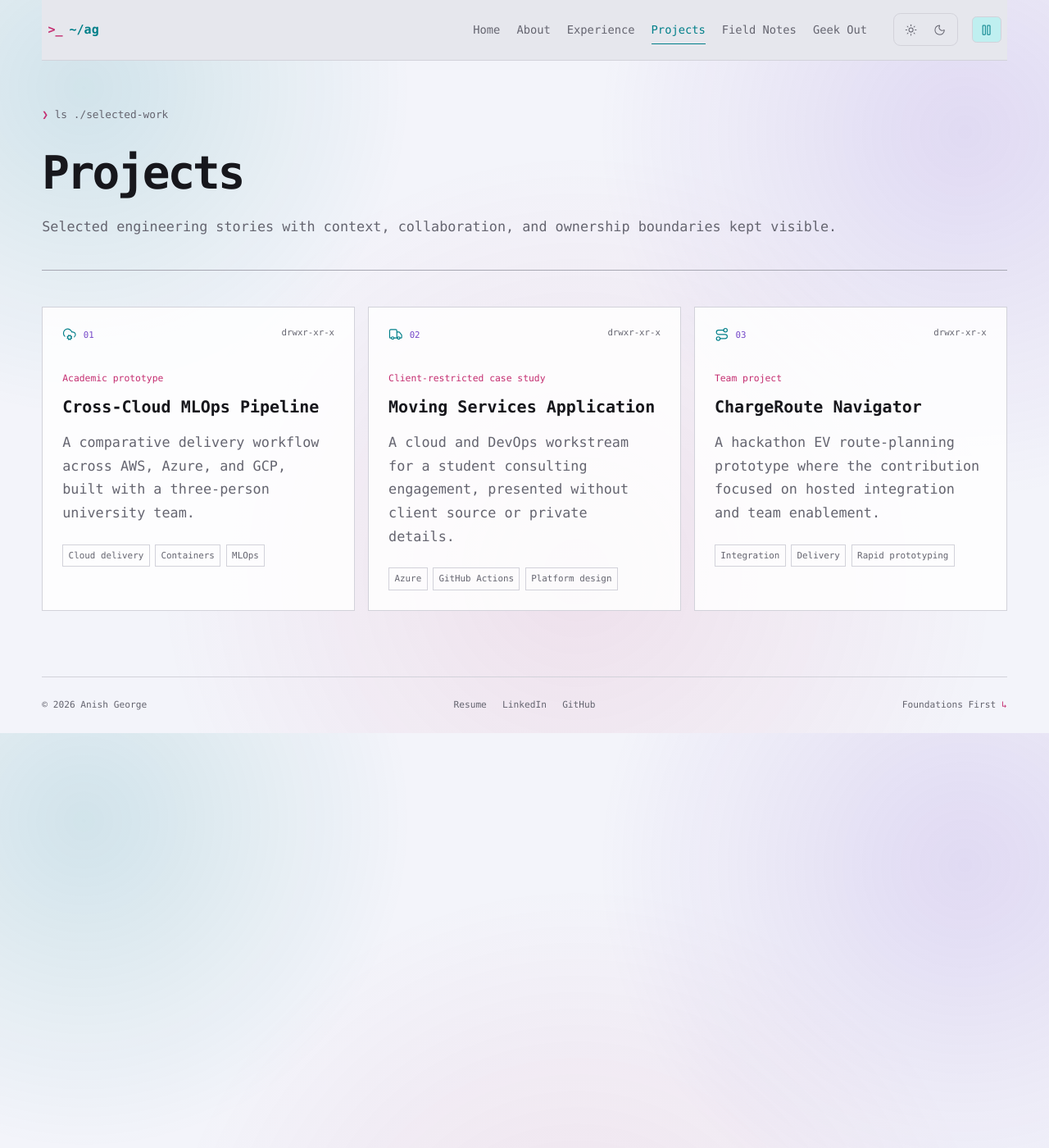
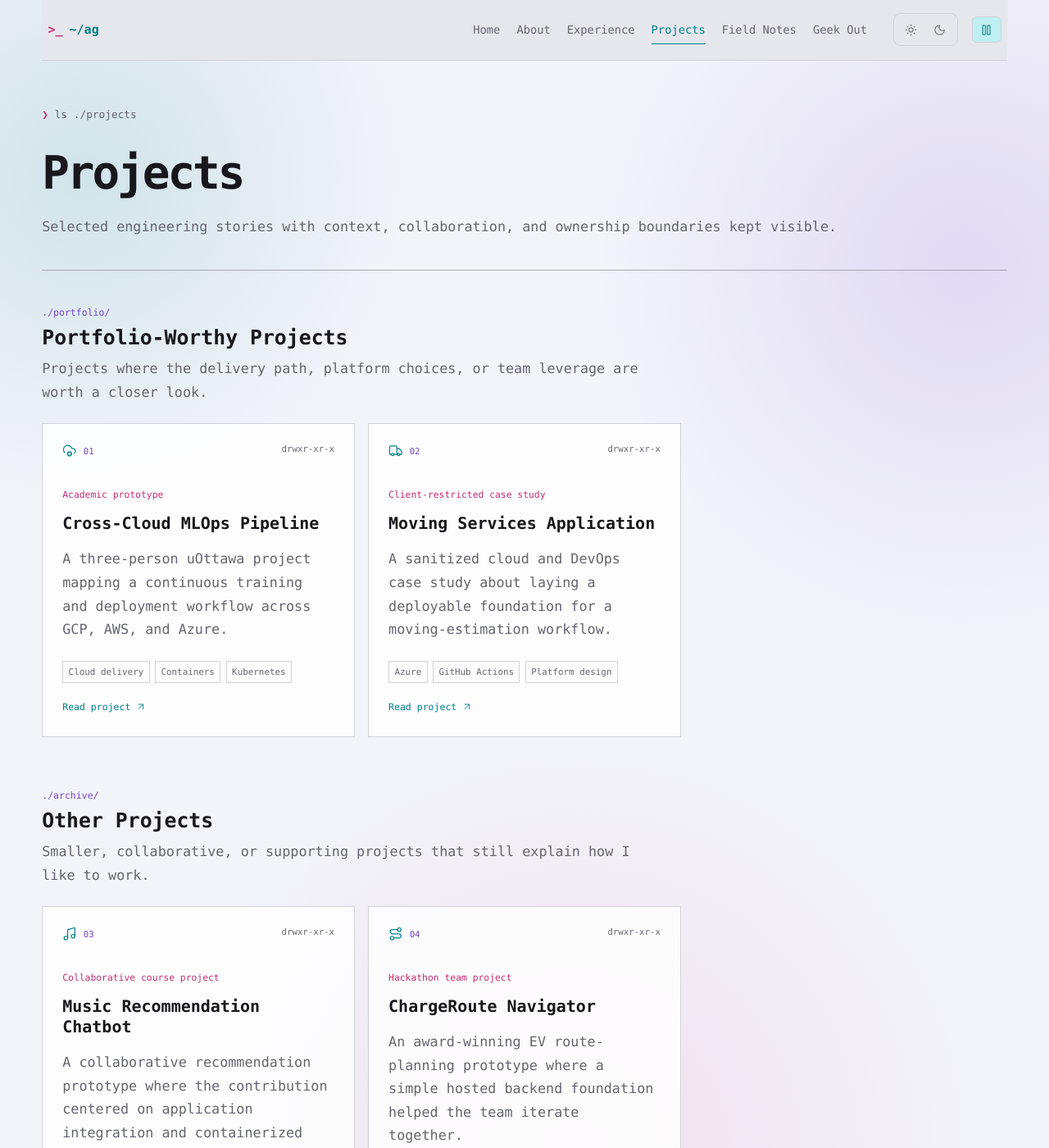
Before and after one commit to ANISHG-26/ANISHG-26.github.io, a Jekyll site: the page built from projects.html, in a window 1280 px wide and 1400 px high. Shown: the whole window at 82% size. Built offline with Jekyll 4.4.1, drawn with Linux system fonts in a browser that asks for light colours; nearby versions of some CDN libraries; some of the changed text lies outside the part shown.

Commit message:
feat: add linked project detail pages

```diff
--- a/_config.yml
+++ b/_config.yml
@@ -6,6 +6,11 @@
 baseurl: ""
 lang: en-CA
 timezone: America/Toronto
+
+collections:
+  projects:
+    output: true
+    permalink: /projects/:name/
 
 markdown: kramdown
 permalink: pretty
--- a/_data/projects.yml
+++ b/_data/projects.yml
@@ -1,35 +1,35 @@
 - index: "01"
+  section: portfolio
   icon: cloud-cog
   status: Academic prototype
   title: Cross-Cloud MLOps Pipeline
-  description: >-
-    A comparative delivery workflow across AWS, Azure, and GCP, built with a
-    three-person university team.
-  tags:
-    - Cloud delivery
-    - Containers
-    - MLOps
+  url: /projects/cross-cloud-mlops-pipeline/
+  description: A three-person uOttawa project mapping a continuous training and deployment workflow across GCP, AWS, and Azure.
+  tags: [Cloud delivery, Containers, Kubernetes]
 
 - index: "02"
+  section: portfolio
   icon: truck
   status: Client-restricted case study
   title: Moving Services Application
-  description: >-
-    A cloud and DevOps workstream for a student consulting engagement,
-    presented without client source or private details.
-  tags:
-    - Azure
-    - GitHub Actions
-    - Platform design
+  url: /projects/moving-services-application/
+  description: A sanitized cloud and DevOps case study about laying a deployable foundation for a moving-estimation workflow.
+  tags: [Azure, GitHub Actions, Platform design]
 
 - index: "03"
+  section: other
+  icon: music
+  status: Collaborative course project
+  title: Music Recommendation Chatbot
+  url: /projects/music-recommendation-chatbot/
+  description: A collaborative recommendation prototype where the contribution centered on application integration and containerized cloud delivery.
+  tags: [Integration, Containers, GCP]
+
+- index: "04"
+  section: other
   icon: route
-  status: Team project
+  status: Hackathon team project
   title: ChargeRoute Navigator
-  description: >-
-    A hackathon EV route-planning prototype where the contribution focused on
-    hosted integration and team enablement.
-  tags:
-    - Integration
-    - Delivery
-    - Rapid prototyping
+  url: /projects/chargeroute-navigator/
+  description: An award-winning EV route-planning prototype where a simple hosted backend foundation helped the team iterate together.
+  tags: [Deployment, Enablement, Rapid prototyping]
--- a/_layouts/post.html
+++ b/_layouts/post.html
@@ -17,7 +17,7 @@
   <article class="post-content reveal">
     {{ content }}
   </article>
-  <a class="back-link post-back" href="{{ '/field-notes/' | relative_url }}"><i data-lucide="arrow-left" aria-hidden="true"></i> All Field Notes</a>
+  <a class="back-link post-back" href="{% if page.collection == 'projects' %}{{ '/projects/' | relative_url }}{% else %}{{ '/field-notes/' | relative_url }}{% endif %}"><i data-lucide="arrow-left" aria-hidden="true"></i> {% if page.collection == 'projects' %}All Projects{% else %}All Field Notes{% endif %}</a>
 </main>
 
 {% include site-footer.html %}
--- /dev/null
+++ b/_projects/chargeroute-navigator.md
@@ -0,0 +1,20 @@
+---
+layout: project
+title: ChargeRoute Navigator
+status: Hackathon team project
+context: uOttaHack 6 · 2024
+---
+
+## The project
+
+A four-person hackathon team built an EV route-planning prototype under tight time constraints and with limited free charging-station data. The team won the Ford EV challenge.
+
+## My contribution
+
+I found a public Canadian charging-station source, validated the full stack locally, created the backend Dockerfile, connected the repository to Heroku, and authored the Procfile used for the hosted backend. The stable URL gave the frontend developer a shared integration point without requiring a local backend setup. I also supported the final presentation.
+
+## What stayed with me
+
+The hosting itself was technically simple. Its value was in reducing dependency friction and creating leverage for the rest of the team to iterate.
+
+> This was a team award and a collaborative product. I am not claiming ownership of the Django backend, React frontend, or a custom CI/CD pipeline.
--- /dev/null
+++ b/_projects/cross-cloud-mlops-pipeline.md
@@ -0,0 +1,20 @@
+---
+layout: project
+title: Cross-Cloud MLOps Pipeline
+status: Academic prototype
+context: uOttawa · 2023
+---
+
+## The project
+
+A three-person university project exploring how the same continuous training and deployment intent changes across GCP, AWS, and Azure. An image-classifier workflow served as the test vehicle; the engineering focus was the delivery system around it.
+
+## My contribution
+
+I led the team and owned the primary cross-cloud workflow implementation, including provider-specific data, training, artifact, container, registry/build, Kubernetes, and endpoint-test flows. SonarQube and Snyk were added late in the project.
+
+## What stayed with me
+
+The same engineering intent can be expressed through very different provider primitives. The important lesson was not that one cloud “won,” but that the delivery pattern could be discovered, transferred, and adapted.
+
+> This was an educational prototype, not production MLOps ownership. The project was collaborative, and the model was a test vehicle rather than the core innovation.
--- /dev/null
+++ b/_projects/moving-services-application.md
@@ -0,0 +1,20 @@
+---
+layout: project
+title: Moving Services Application
+status: Client-restricted case study
+context: uOttawa industry-internship course · 2023
+---
+
+## The project
+
+A student team worked with a real client on a moving-estimation workflow. The broader product vision was larger than the term allowed; the useful outcome was a working, deployable foundation with clear remaining scope.
+
+## My contribution
+
+As the cloud engineer, I mapped requirements to cloud services, evaluated the architecture, and recommended Azure for cost and compatibility with the client’s environment. The foundation included Static Web Apps, App Service, Azure Maps, Cosmos DB, Container Registry, a containerized Java/Spring Boot backend, and a GitHub Actions delivery path.
+
+## What stayed with me
+
+Requirements, cost sensitivity, architecture, and delivery are connected. Expectation-setting and scope sequencing matter just as much as the implementation.
+
+> This is a sanitized case study. Client source, repository links, credentials, and private implementation details are intentionally not included.
--- /dev/null
+++ b/_projects/music-recommendation-chatbot.md
@@ -0,0 +1,20 @@
+---
+layout: project
+title: Music Recommendation Chatbot
+status: Collaborative course project
+context: uOttawa · 2023
+---
+
+## The project
+
+A collaborative music-recommendation prototype combining song features with a conversational interface. The team explored the problem through shared ML, application, and integration work.
+
+## My contribution
+
+My contribution included participation in the ML workflow, application/API assistance, and containerized cloud deployment and integration in a personal GCP environment.
+
+## What stayed with me
+
+Packaging, deployment, and connecting components felt more energizing than model theory alone. Music also remained a meaningful domain for technical exploration.
+
+> This was a collaborative project. I am not presenting sole model ownership or ownership of every connected component.
--- a/assets/css/portfolio.css
+++ b/assets/css/portfolio.css
@@ -167,6 +167,19 @@
 .principle-card > span, .geek-card > span { display: block; margin-bottom: 1.8rem; font: .75rem var(--font-code); }
 .principle-card h3 { font-size: 1.2rem; }
 .principle-card p, .project-card p, .geek-card p { color: var(--muted-foreground); margin-bottom: 0; }
+.projects-section { padding-bottom: 3.2rem; }
+.projects-section + .projects-section { padding-top: .8rem; }
+.section-heading { margin-bottom: 1.5rem; }
+.section-heading h2 { margin-bottom: .45rem; font-size: 1.55rem; }
+.section-heading > p:last-child { max-width: 46rem; margin: 0; color: var(--muted-foreground); }
+.section-kicker { margin: 0 0 .55rem; color: var(--purple); font: .72rem var(--font-code); }
+.project-card { display: block; color: inherit; text-decoration: none; transition: border-color .2s, background .2s, transform .2s; }
+.project-card:hover, .project-card:focus-visible { border-color: var(--cyan); background: var(--surface); transform: translateY(-.15rem); }
+.project-card-link { display: inline-flex; align-items: center; gap: .35rem; margin-top: 1.35rem; color: var(--cyan); font: .72rem var(--font-code); }
+.project-card-link svg { width: .85rem; height: .85rem; }
+.projects-note { display: flex; align-items: center; gap: .7rem; margin-top: .2rem; padding: 1rem 1.1rem; border: 1px solid var(--border); color: var(--muted-foreground); font: .76rem/1.6 var(--font-code); }
+.projects-note svg { flex: 0 0 auto; width: 1rem; color: var(--purple); }
+.projects-note strong { color: var(--foreground); font-weight: 400; }
 .principle-card p, .journey-file p:last-child { text-align: justify; text-justify: inter-word; text-align-last: left; }
 .principle-cyan, .geek-car { border-top: 2px solid var(--cyan); }
 .principle-cyan > span, .geek-car > span, .geek-car > svg { color: var(--cyan); }
--- a/projects.html
+++ b/projects.html
@@ -2,13 +2,18 @@
 layout: page
 title: Projects
 description: Selected engineering stories with context, collaboration, and ownership boundaries kept visible.
-command: ls ./selected-work
+command: ls ./projects
 permalink: /projects/
 ---
 
-<section class="project-grid">
-  {% for project in site.data.projects %}
-    <article class="project-card">
+{% assign portfolio_projects = site.data.projects | where: "section", "portfolio" %}
+{% assign other_projects = site.data.projects | where: "section", "other" %}
+
+<section class="projects-section">
+  <div class="section-heading"><p class="section-kicker">./portfolio/</p><h2>Portfolio-Worthy Projects</h2><p>Projects where the delivery path, platform choices, or team leverage are worth a closer look.</p></div>
+  <div class="project-grid">
+    {% for project in portfolio_projects %}
+      <a class="project-card" href="{{ project.url | relative_url }}">
       <div class="project-card-topline">
         <span class="project-index"><i data-lucide="{{ project.icon }}" aria-hidden="true"></i>{{ project.index }}</span>
         <span aria-hidden="true">drwxr-xr-x</span>
@@ -19,6 +24,24 @@
       <ul aria-label="{{ project.title }} themes">
         {% for tag in project.tags %}<li>{{ tag }}</li>{% endfor %}
       </ul>
-    </article>
-  {% endfor %}
+        <span class="project-card-link">Read project <i data-lucide="arrow-up-right" aria-hidden="true"></i></span>
+      </a>
+    {% endfor %}
+  </div>
 </section>
+
+<section class="projects-section">
+  <div class="section-heading"><p class="section-kicker">./archive/</p><h2>Other Projects</h2><p>Smaller, collaborative, or supporting projects that still explain how I like to work.</p></div>
+  <div class="project-grid">
+    {% for project in other_projects %}
+      <a class="project-card" href="{{ project.url | relative_url }}">
+        <div class="project-card-topline"><span class="project-index"><i data-lucide="{{ project.icon }}" aria-hidden="true"></i>{{ project.index }}</span><span aria-hidden="true">drwxr-xr-x</span></div>
+        <span class="status-label">{{ project.status }}</span><h2>{{ project.title }}</h2><p>{{ project.description }}</p>
+        <ul aria-label="{{ project.title }} themes">{% for tag in project.tags %}<li>{{ tag }}</li>{% endfor %}</ul>
+        <span class="project-card-link">Read project <i data-lucide="arrow-up-right" aria-hidden="true"></i></span>
+      </a>
+    {% endfor %}
+  </div>
+</section>
+
+<aside class="projects-note"><i data-lucide="sticky-note" aria-hidden="true"></i><span><strong>Next pass:</strong> enrich project content and skills after reviewing the LinkedIn record.</span></aside>
```
Also changed, not shown: _layouts/project.html (added, +18 -0 lines).
